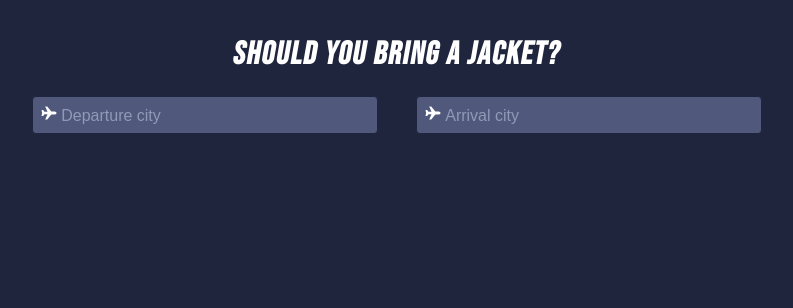
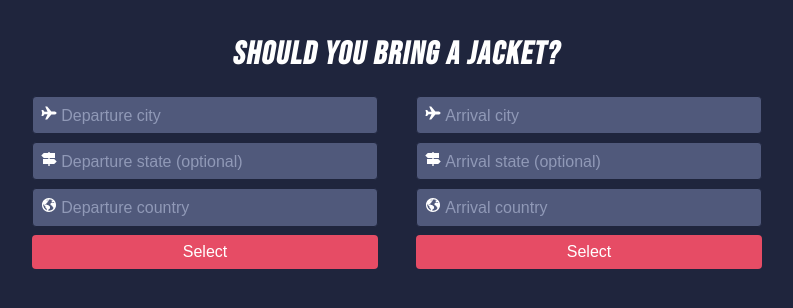
Before and after one commit to arnest00/weather-app, a React (Create React App) app: page / in a window 1280 px wide. Shown: the top 308 px of the page, without its empty margins (243-1036 px from the left). Built offline with nearby package versions, Linux system fonts and the light colour scheme.

Commit message:
Add input fields for state and country in ForecastForm component, build getForecastTest util function

```diff
--- a/src/App.css
+++ b/src/App.css
@@ -2,7 +2,9 @@
   --font-color: #fff;
   --bg-color: #1f253d;
   --primary-color: #394264;
-  --secondary-color: #50597b;
+  --primary-color-light: #50597b;
+  --secondary-color: #e64c65;
+  --highlight-color: #11a8ab;
 }
 
 * {
@@ -22,14 +24,17 @@ body {
   color: #9099b7;
 }
 
-.city-select {
+.form-container {
+  display: flex;
+  flex-direction: column;
   width: 45%;
 }
 
 .input-container {
-  border: 1px solid #1f253d;
-  background-color: var(--secondary-color);
+  border: 1px solid var(--bg-color);
+  background-color: var(--primary-color-light);
   border-radius: 0.25rem;
+  margin-bottom: 0.5rem;
   padding: 0.5rem;
   transition: 250ms;
 }
@@ -43,7 +48,20 @@ body {
 }
 
 .input-container:focus-within {
-  border: 1px solid #11a8ab;
+  border: 1px solid var(--highlight-color);
+}
+
+.form-button {
+  background-color: var(--secondary-color);
+  color: var(--font-color);
+  border: none;
+  border-radius: 0.25rem;
+  padding: 0.5rem;
+  transition: 250ms;
+}
+
+.form-button:focus {
+  background-color: var(--highlight-color);
 }
 
 .display-none {
@@ -76,7 +94,7 @@ body {
 }
 
 .dropdown-item:hover {
-  background-color: var(--secondary-color);
+  background-color: var(--primary-color-light);
   text-decoration: none;
 }
 
@@ -130,7 +148,7 @@ body {
 }
 
 .selected-scale {
-  background-color: #e64c65;
+  background-color: var(--secondary-color);
 }
 
 #app-container {
@@ -151,7 +169,7 @@ body {
   transform: skewX(-10deg);
 }
 
-#inputs-container {
+#forms-container {
   display: flex;
   justify-content: space-around;
   margin: 1rem 0;
--- a/src/components/Forecast.jsx
+++ b/src/components/Forecast.jsx
@@ -1,8 +1,9 @@
 import React, { useState, useEffect } from 'react';
-import ForecastInput from './ForecastInput';
+import ForecastForm from './ForecastForm';
 import ForecastResult from './ForecastResult';
-import useDebounce from './useDebounce';
-import { getForecast } from '../utils/getForecast';
+// import useDebounce from './useDebounce';
+// import { getForecast } from '../utils/getForecast';
+import { getForecastTest } from '../utils/getForecastTest';
 
 function Forecast(props) {
   const [ departureCity, setDepartureCity ] = useState('');
@@ -10,37 +11,44 @@ function Forecast(props) {
   const [ departureForecast, setDepartureForecast ] = useState({});
   const [ arrivalForecast, setArrivalForecast ] = useState({});
 
-  const debouncedDeparture = useDebounce(departureCity);
-  const debouncedArrival = useDebounce(arrivalCity);
+  // const debouncedDeparture = useDebounce(departureCity);
+  // const debouncedArrival = useDebounce(arrivalCity);
 
-  useEffect(() => {
-    if (debouncedDeparture || debouncedArrival) {
-      if (debouncedDeparture && !departureForecast.city) getForecast(debouncedDeparture, setDepartureForecast);
-      if (debouncedArrival && !arrivalForecast.city) getForecast(debouncedArrival, setArrivalForecast);
-    } else {
-      setDepartureCity('');
-      setArrivalCity('');
-    };
-  }, [ debouncedDeparture, debouncedArrival ]);
+  // useEffect(() => {
+    // if (debouncedDeparture || debouncedArrival) {
+      // if (debouncedDeparture) getForecast(debouncedDeparture, setDepartureForecast);
+      // if (debouncedArrival) getForecast(debouncedArrival, setArrivalForecast);
+    // };
+  // }, [ debouncedDeparture, debouncedArrival ]);
 
   function handleFocus(e, citySetter, forecastSetter) {
     e.target.value = '';
+    forecastSetter({});
     citySetter('');
-    forecastSetter({});
+  };
+
+  function handleSubmit(e, forecastSetter) {
+    e.preventDefault();
+
+    let cityStr = `${e.target[0].value},`;
+    let stateStr = e.target[1].value.length > 1 ? `${e.target[1].value},` : '';
+    let countryStr = `${e.target[2].value}`;
+    const newDestination = cityStr + stateStr + countryStr;
+    getForecastTest(newDestination, forecastSetter);
   };
 
   return (
     <React.Fragment>
-      <div id='inputs-container'>
-        <ForecastInput
+      <div id='forms-container'>
+        <ForecastForm
           name='departure'
-          onChange={e => setDepartureCity(e.target.value)}
           onFocus={e => handleFocus(e, setDepartureCity, setDepartureForecast)}
+          onSubmit={e => handleSubmit(e, setDepartureForecast)}
         />
-        <ForecastInput
+        <ForecastForm
           name='arrival'
-          onChange={e => setArrivalCity(e.target.value)}
           onFocus={e => handleFocus(e, setArrivalCity, setArrivalForecast)}
+          onSubmit={e => handleSubmit(e, setArrivalForecast)}
         />
       </div>
       <div id='results-container'>
--- /dev/null
+++ b/src/components/ForecastForm.jsx
@@ -0,0 +1,47 @@
+import React from 'react';
+
+function ForecastForm({ name, onSubmit, onFocus }) {
+  const uppercaseName = name.charAt(0).toUpperCase() + name.slice(1);
+
+  return (
+    <form className='form-container' onSubmit={onSubmit}>
+      <div className='city-select'>
+        <div className='input-container' >
+          <ion-icon name='airplane-sharp'></ion-icon>
+          <input
+            className='city-input'
+            type='text'
+            name={ `${name}City` }
+            placeholder={ `${uppercaseName} city` }
+            onFocus={onFocus}
+          />
+        </div>
+      </div>
+      <div className='state-select'>
+        <div className='input-container' >
+          <ion-icon name='trail-sign-sharp'></ion-icon>
+          <input
+            className='state-input'
+            type='text'
+            name={ `${name}State` }
+            placeholder={ `${uppercaseName} state (optional)` }
+          />
+        </div>
+      </div>
+      <div className='country-select'>
+        <div className='input-container' >
+          <ion-icon name='earth-sharp'></ion-icon>
+          <input
+            className='country-input'
+            type='text'
+            name={ `${name}Country` }
+            placeholder={ `${uppercaseName} country` }
+          />
+        </div>
+      </div>
+      <button className='form-button'>Select</button>
+    </form>
+  );
+};
+
+export default ForecastForm;
--- a/src/components/ForecastInput.jsx
+++ /dev/null
@@ -1,23 +0,0 @@
-import React from 'react';
-
-function ForecastInput({ name, onChange, onFocus }) {
-  const uppercaseName = name.charAt(0).toUpperCase() + name.slice(1);
-
-  return (
-    <div className='city-select'>
-      <div className='input-container' >
-        <ion-icon name='airplane-sharp'></ion-icon>
-        <input
-          className='city-input'
-          type='text'
-          name={name}
-          placeholder={ `${uppercaseName} city` }
-          onChange={onChange}
-          onFocus={onFocus}
-        />
-      </div>
-    </div>
-  );
-};
-
-export default ForecastInput;
--- /dev/null
+++ b/src/utils/getForecastTest.js
@@ -0,0 +1,18 @@
+import { getIcon } from './getIcon';
+
+export function getForecastTest(q, forecastSetter) {
+  try {
+    const newForecast = {
+      city: q,
+      desc: 'Test description',
+      temp: parseInt(Math.floor((Math.random() * 20) + 60)),
+      icon: 'sunny-sharp',
+      humidity: '50',
+      windSpeed: '1'
+    };
+    forecastSetter(newForecast);
+    console.log('Weather data fetched!');
+  } catch (error) {
+    console.error(error);;
+  };
+};
```
